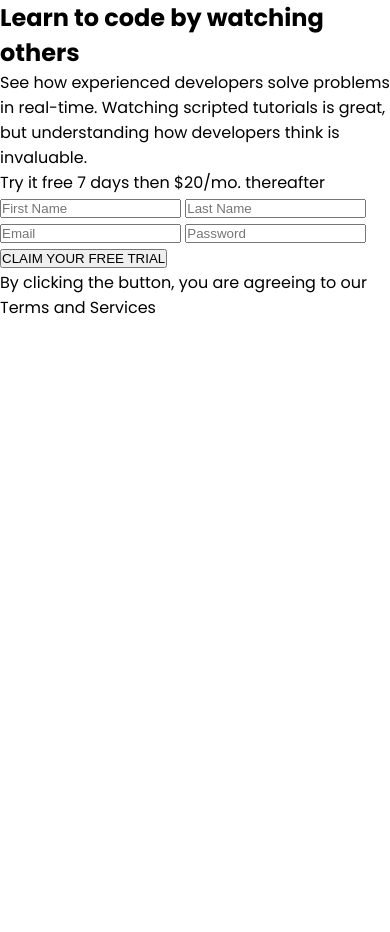
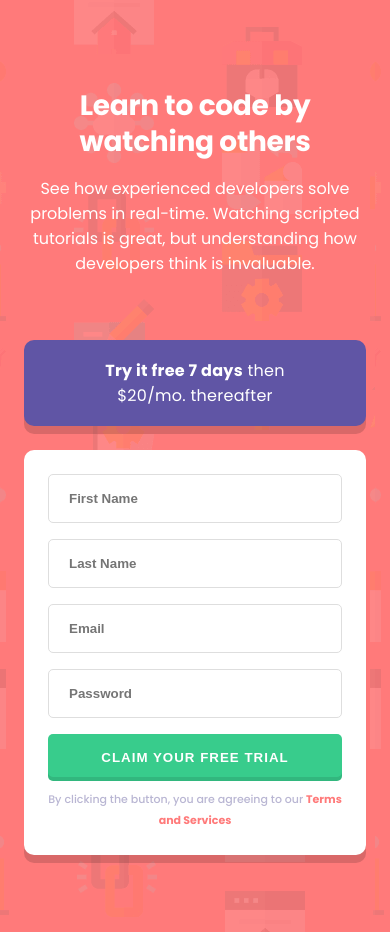
Before and after one commit to Blondeli/intro-component-with-signup-form, a plain HTML site: page index.html in a window 390 px wide. Before the commit the page ends 844 px from the top, so only its background shows below. Drawn offline with Linux system fonts and the light colour scheme.

Commit message:
add mobile design

```diff
--- a/index.html
+++ b/index.html
@@ -18,6 +18,7 @@
 </head>
 <body>
   <main>
+    <!-- Text section -->
     <section id="text-content-section">
       <h1>
         Learn to code by watching others
@@ -28,16 +29,18 @@
       </p>
     </section>
 
+    <!-- Free trial section -->
     <section id="free-trial-section">
       <div id="free-trial-ad">
-        Try it free 7 days then $20/mo. thereafter
+        <span>Try it free 7 days</span> then $20/mo. thereafter
       </div>
 
+      <!-- Free trial form -->
       <div id="form-box">
         <form>
           <input type="text" id="first-name" placeholder="First Name">
           <input type="text" id="last-name" placeholder="Last Name">
-          <input type="text" id="email" placeholder="Email">
+          <input type="text" id="email" placeholder="Email" autocomplete="off">
           <input type="password" id="password" placeholder="Password">
           <input type="submit" id="submit-btn" value="CLAIM YOUR FREE TRIAL">
         </form>
--- a/style.css
+++ b/style.css
@@ -12,10 +12,101 @@
   --text-color: hsl(246, 25%, 77%);
   --border-color: hsl(0, 0%, 87%);
   --box-shadow: 0 8px rgba(0, 0, 0, 0.15);
-  --free-trial-box-shadow: 0 -4px rgba(0, 0, 0, 0.1);
+  --free-trial-box-shadow: inset 0 -4px rgba(0, 0, 0, 0.1);
 }
 
 body {
+  background-color: var(--red);
+  background-image: url(images/bg-intro-mobile.png);
   font-family: 'Poppins', sans-serif;
   font-size: 1rem;
+  min-height: 100vh;
 }
+
+main {
+  display: flex;
+  flex-direction: column;
+  margin: 5.5rem auto 4.25rem auto;
+  max-width: 450px;
+  padding: 0 1.5rem;
+  text-align: center;
+}
+
+/* Text section */
+#text-content-section {
+  color: white;
+  margin-bottom: 4rem;
+}
+
+#text-content-section > h1 {
+  font-size: 1.75rem;
+  letter-spacing: -0.29px;
+  line-height: 2.25rem;
+  margin-bottom: 1rem;
+}
+
+/* Free trial section */
+#free-trial-ad {
+  background-color: var(--blue-purple);
+  color: white;
+  letter-spacing: 0.27px;
+  margin-bottom: 1.5rem;
+  padding: 1.125rem 20%;
+  border-radius: 10px;
+  box-shadow: var(--box-shadow);
+}
+
+#free-trial-ad > span {
+  font-weight: 700;
+}
+
+/* Form section */
+#form-box {
+  background-color: white;
+  border-radius: 10px;
+  box-shadow: var(--box-shadow);
+  padding: 1.5rem;
+}
+
+/* Input fields */
+#form-box > form > input {
+  border: 1px solid var(--border-color);
+  border-radius: 5px;
+  color: var(--input-text-color);
+  display: block;
+  font-weight: 600;
+  margin-bottom: 1rem;
+  padding: 1rem 0 1rem 1.25rem;
+  width: 100%;
+}
+
+/* Submit button */
+#form-box > form > input[type="submit"] {
+  background-color: var(--green);
+  border: none;
+  box-shadow: var(--free-trial-box-shadow);
+  color: white;
+  letter-spacing: 1px;
+  margin-bottom: 0.5rem;
+  padding: 1rem 0;
+}
+
+#form-box > form > input[type="submit"]:hover {
+  cursor: pointer;
+}
+
+#form-box > p {
+  color: var(--text-color);
+  font-size: 0.6875rem;
+  font-weight: 500;
+  line-height: 1.3125rem;
+}
+
+#form-box > p > span {
+  color: var(--red);
+  font-weight: 700;
+}
+
+#form-box > p > span:hover {
+  cursor: pointer;
+}
```
